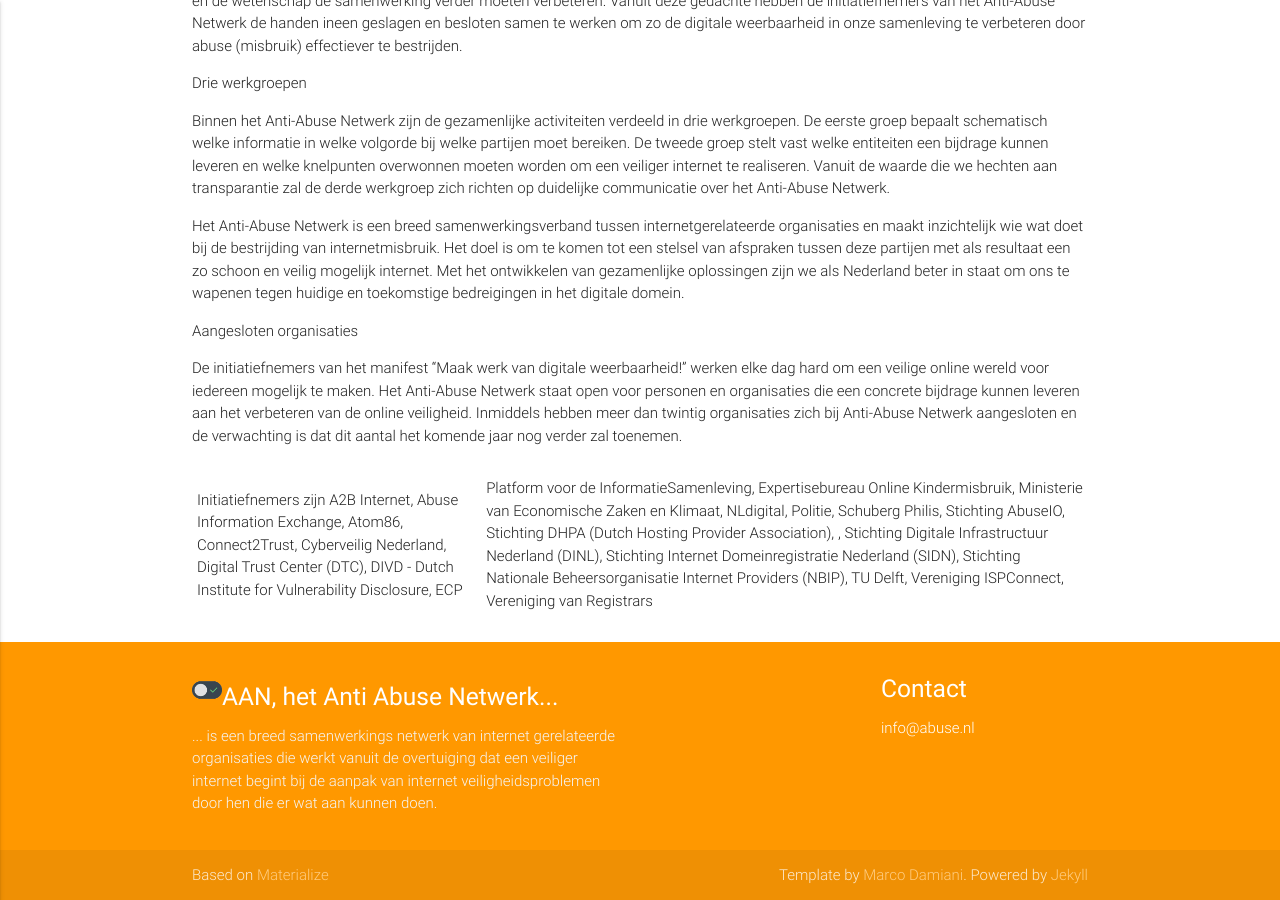
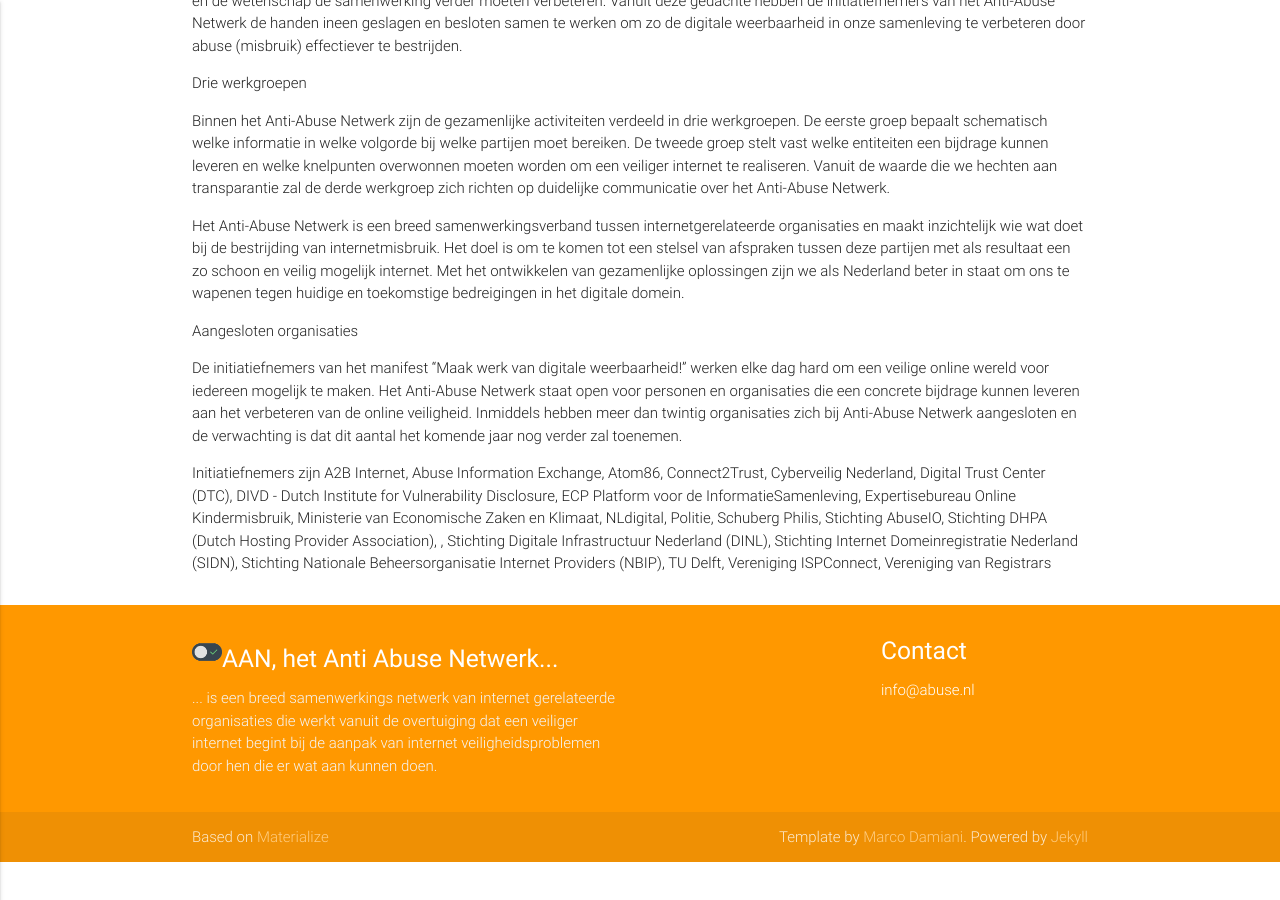
Before and after one commit to anti-abuse-netwerk/anti-abuse-netwerk.github.io, a Jekyll site: the page built from _posts/2020-07-15-AAN-officieel-van-start.md, in a window 1280 px wide and 900 px high, scrolled down 747 px. Built offline with Jekyll 4.4.1, drawn with Linux system fonts in a browser that asks for light colours; after the commit the page ends 1609 px from its top, so only the background shows below that.

```diff
--- a/_posts/2020-07-15-AAN-officieel-van-start.md
+++ b/_posts/2020-07-15-AAN-officieel-van-start.md
@@ -25,4 +25,4 @@ Aangesloten organisaties
 
 De initiatiefnemers van het manifest “Maak werk van digitale weerbaarheid!” werken elke dag hard om een veilige online wereld voor iedereen mogelijk te maken. Het Anti-Abuse Netwerk staat open voor personen en organisaties die een concrete bijdrage kunnen leveren aan het verbeteren van de online veiligheid. Inmiddels hebben meer dan twintig organisaties zich bij Anti-Abuse Netwerk aangesloten en de verwachting is dat dit aantal het komende jaar nog verder zal toenemen.
 
-Initiatiefnemers zijn A2B Internet, Abuse Information Exchange, Atom86, Connect2Trust, Cyberveilig Nederland, Digital Trust Center (DTC), DIVD - Dutch Institute for Vulnerability Disclosure, ECP | Platform voor de InformatieSamenleving, Expertisebureau Online Kindermisbruik, Ministerie van Economische Zaken en Klimaat, NLdigital, Politie, Schuberg Philis, Stichting AbuseIO, Stichting DHPA (Dutch Hosting Provider Association), , Stichting Digitale Infrastructuur Nederland (DINL), Stichting Internet Domeinregistratie Nederland (SIDN), Stichting Nationale Beheersorganisatie Internet Providers (NBIP), TU Delft, Vereniging ISPConnect, Vereniging van Registrars
+Initiatiefnemers zijn A2B Internet, Abuse Information Exchange, Atom86, Connect2Trust, Cyberveilig Nederland, Digital Trust Center (DTC), DIVD - Dutch Institute for Vulnerability Disclosure, ECP Platform voor de InformatieSamenleving, Expertisebureau Online Kindermisbruik, Ministerie van Economische Zaken en Klimaat, NLdigital, Politie, Schuberg Philis, Stichting AbuseIO, Stichting DHPA (Dutch Hosting Provider Association), , Stichting Digitale Infrastructuur Nederland (DINL), Stichting Internet Domeinregistratie Nederland (SIDN), Stichting Nationale Beheersorganisatie Internet Providers (NBIP), TU Delft, Vereniging ISPConnect, Vereniging van Registrars
```
